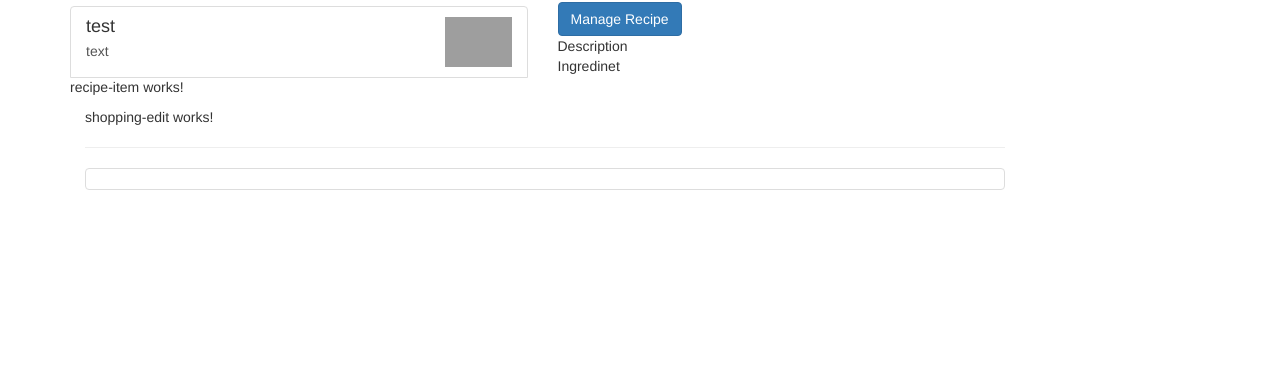
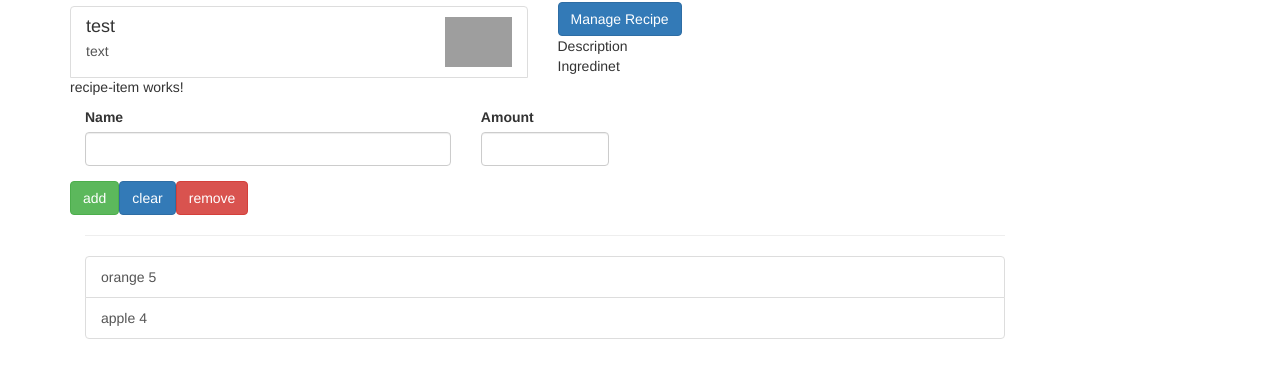
Before and after one commit to omarsherifs/ShopingApp, an Angular app: page / in a window 1280 px wide. Shown: the part 141-518 px from the top of the page. Built offline with nearby package versions, Linux system fonts and the light colour scheme; grey boxes are pictures that could not be loaded.

Commit message:
phase 1 in project

```diff
--- /dev/null
+++ b/src/app/shared/ingredient.model.ts
@@ -0,0 +1,9 @@
+export class Ingredient {
+    public name:string;
+    public amount:number;
+
+    constructor (name:string , amount:number){
+        this.name = name;
+        this.amount = amount;
+    }
+}
--- a/src/app/shopping-list/shopping-edit/shopping-edit.component.html
+++ b/src/app/shopping-list/shopping-edit/shopping-edit.component.html
@@ -1 +1,29 @@
-<p>shopping-edit works!</p>
+<div class="row">
+    <div class="col-xs-12">
+        <form>
+            <div class=row>
+                    <div class="col-sm-5 form-group">
+                        <label for="name">Name</label>
+                        <input type="text" id="name" class="form-control">
+                    </div>
+                    <div class="col-sm-2 form-group">
+                        <label for="amount">Amount</label>
+                        <input type="number" id="amount" class="form-control">
+                    </div>
+                    <div class="row">
+                        <div class="col-xs-12">
+                            <button class="btn btn-success" type="submit">
+                                add
+                            </button>
+                            <button class="btn btn-primary" type="button">
+                                clear
+                            </button>
+                            <button class="btn btn-danger" type="button">
+                                remove
+                            </button>
+                        </div>
+                    </div>
+            </div>
+        </form>
+    </div>
+</div>
--- a/src/app/shopping-list/shopping-list.component.html
+++ b/src/app/shopping-list/shopping-list.component.html
@@ -2,6 +2,10 @@
     <app-shopping-edit></app-shopping-edit>
     <hr>
     <ul class="list-group">
-      <a class="list-group-item" style="cursor: pointer"></a>
+      <a class="list-group-item" style="cursor: pointer"
+      *ngFor="let ing of ingrediants">
+    {{ing.name}}
+    {{ing.amount}}
+    </a>
     </ul>
 </div>
--- a/src/app/shopping-list/shopping-list.component.ts
+++ b/src/app/shopping-list/shopping-list.component.ts
@@ -1,4 +1,5 @@
 import { Component, OnInit } from '@angular/core';
+import { Ingredient } from '../shared/ingredient.model';
 
 @Component({
   selector: 'app-shopping-list',
@@ -6,7 +7,10 @@
   styleUrls: ['./shopping-list.component.css']
 })
 export class ShoppingListComponent implements OnInit {
-  ingrediants =[];
+  ingrediants: Ingredient[] =[
+    new Ingredient('orange',5),
+    new Ingredient('apple',4)
+  ];
 
   constructor() { }
 
```
